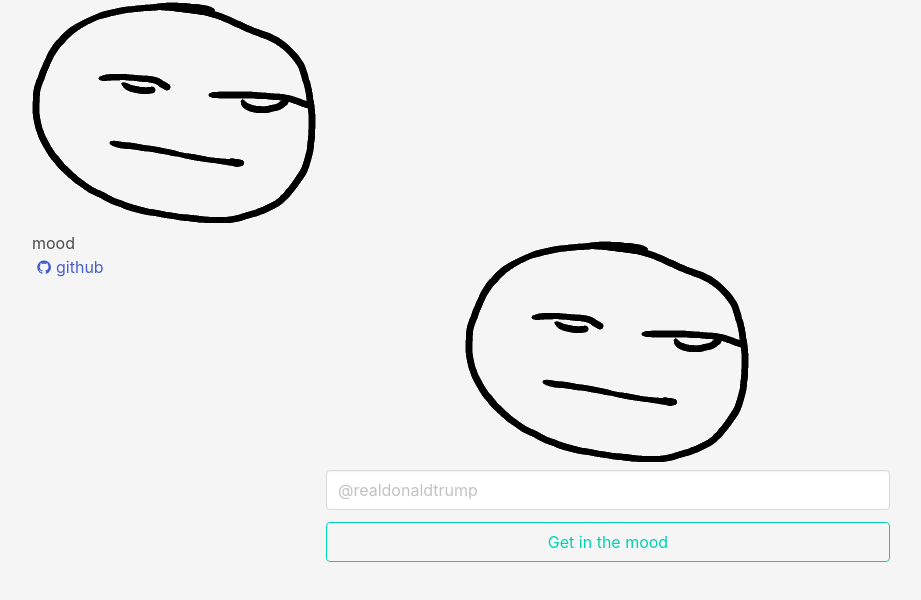
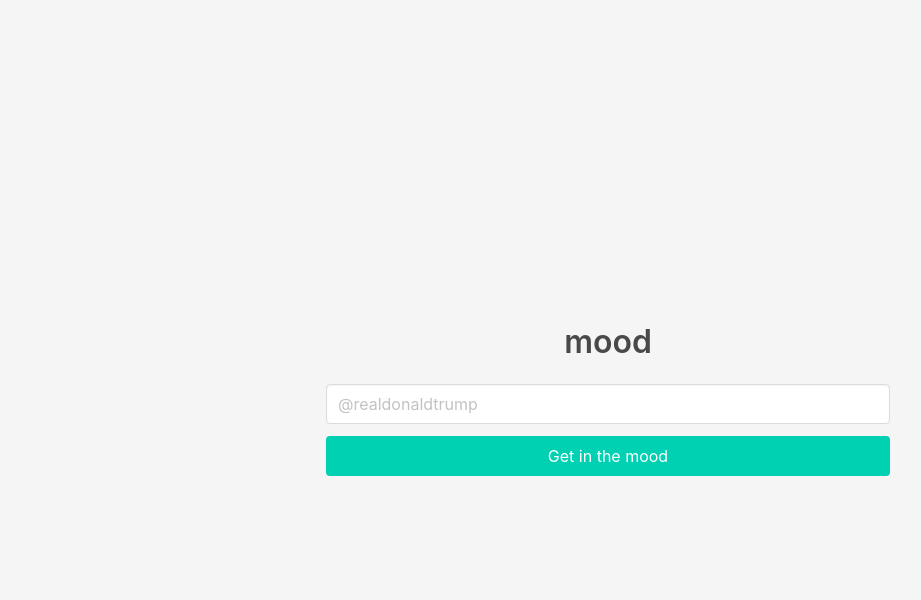
Before and after one commit to kai-oswald/mood, a Vue app: page /#/ in a window 1280 px wide. Shown: the top 600 px of the page, without its empty margins (32-953 px from the left). Built offline with nearby package versions, Linux system fonts and the light colour scheme.

Commit message:
reduce to minimum required components

```diff
--- a/src/App.vue
+++ b/src/App.vue
@@ -1,37 +1,5 @@
 <template>
 <div id="app">
-  <nav class="nav has-shadow is-fixed">
-    <div class="container">
-      <div class="nav-left">
-        <a href="/" class="nav-item">
-        <img src="/static/img/mood.png"/>
-      </a>
-      </div>
-
-      <div class="nav-center">
-        <div class="nav-item">
-          <span>mood</span>
-        </div>
-      </div>
-
-      <!-- This "nav-toggle" hamburger menu is only visible on mobile -->
-      <!-- You need JavaScript to toggle the "is-active" class on "nav-menu" -->
-      <span v-on:click="toggleMenu" class="nav-toggle">
-    <span></span>
-      <span></span>
-      <span></span>
-      </span>
-
-      <!-- This "nav-menu" is hidden on mobile -->
-      <!-- Add the modifier "is-active" to display it on mobile -->
-      <div class="nav-right nav-menu">
-        <a class="nav-item">
-      <span class="icon"><i class="fa fa-github" aria-hidden="true"></i></span>
-      <span>github</span>
-    </a>
-      </div>
-    </div>
-  </nav>
   <router-view></router-view>
   </div>
 </template>
--- a/src/components/Home.vue
+++ b/src/components/Home.vue
@@ -2,15 +2,17 @@
   <section class="hero is-light is-fullheight">
     <div class="hero-body">
       <div class="container has-text-centered">
-        <img src="/static/img/mood.png" />
         <div class="columns">
           <div class="column is-half is-offset-one-quarter">
+            <h1 class="title">
+              mood
+            </h1>
             <div class="field">
               <p class="control">
                 <input class="input" type="text" placeholder="@realdonaldtrump">
               </p>
             </div>
-            <a class="button is-primary is-outlined is-fullwidth">Get in the mood</a>
+            <a class="button is-primary is-fullwidth">Get in the mood</a>
           </div>
         </div>
       </div>
```
